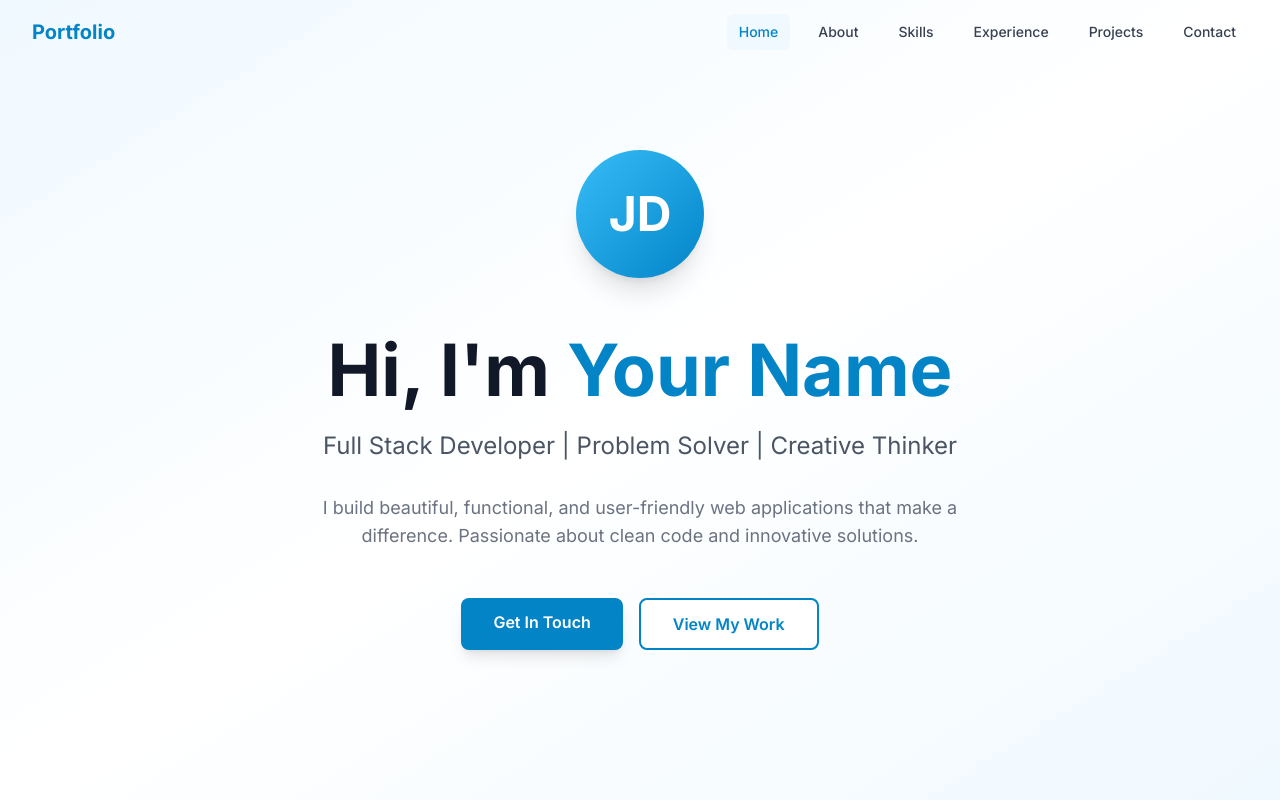
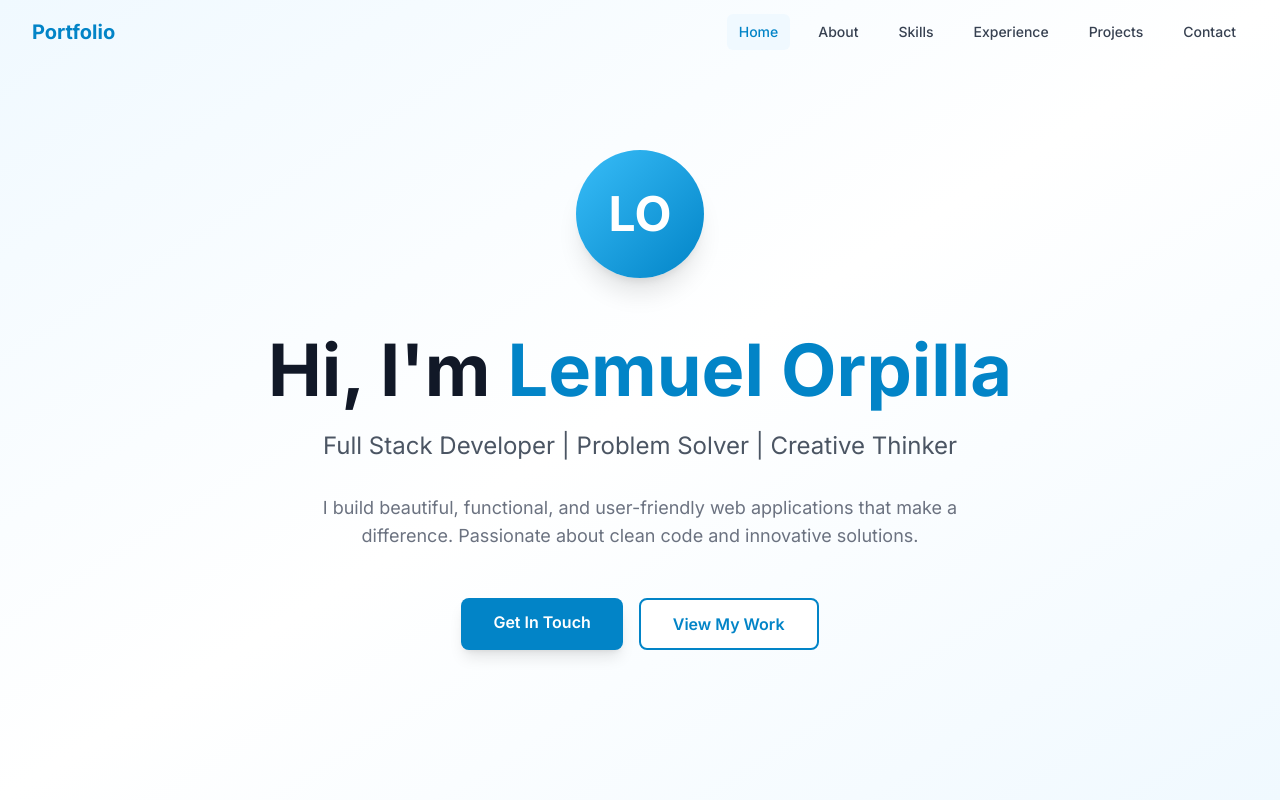
Before and after one commit to Toorpeedoo/Lemuel-Orpilla, a Next.js app: page / in a window 1280 px wide. Shown: the top 800 px of the page. Built offline with nearby package versions, Linux system fonts and the light colour scheme.

Commit message:
initial commit

```diff
--- a/app/layout.tsx
+++ b/app/layout.tsx
@@ -5,8 +5,8 @@ import './globals.css'
 const inter = Inter({ subsets: ['latin'] })
 
 export const metadata: Metadata = {
-  title: 'Professional Profile',
-  description: 'Professional profile and portfolio website',
+  title: 'Lemuel Orpilla - Professional Profile',
+  description: 'Professional profile and portfolio website of Lemuel Orpilla',
 }
 
 export default function RootLayout({
--- a/components/Hero.tsx
+++ b/components/Hero.tsx
@@ -8,14 +8,14 @@ export default function Hero() {
         <div className="mb-8">
           <div className="inline-block mb-6">
             <div className="w-32 h-32 rounded-full bg-gradient-to-br from-primary-400 to-primary-600 mx-auto flex items-center justify-center text-5xl font-bold text-white shadow-xl">
-              JD
+              LO
             </div>
           </div>
         </div>
         <h1 className="text-5xl md:text-6xl lg:text-7xl font-bold text-gray-900 dark:text-white mb-6">
           Hi, I'm{' '}
           <span className="text-primary-600 dark:text-primary-400">
-            Your Name
+            Lemuel Orpilla
           </span>
         </h1>
         <p className="text-xl md:text-2xl text-gray-600 dark:text-gray-300 mb-8 max-w-3xl mx-auto">
--- a/tsconfig.json
+++ b/tsconfig.json
@@ -8,7 +8,7 @@
     "noEmit": true,
     "esModuleInterop": true,
     "module": "esnext",
-    "moduleResolution": "bundler",
+    "moduleResolution": "node",
     "resolveJsonModule": true,
     "isolatedModules": true,
     "jsx": "preserve",
```
Also changed, not shown: vercel.json (deleted).
